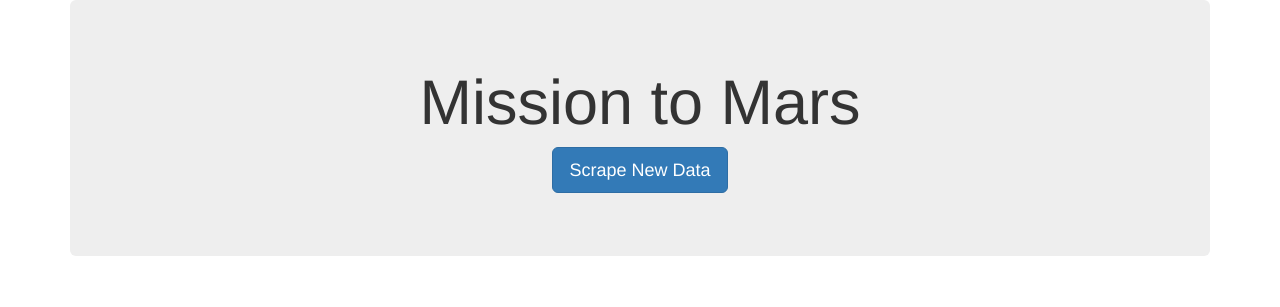
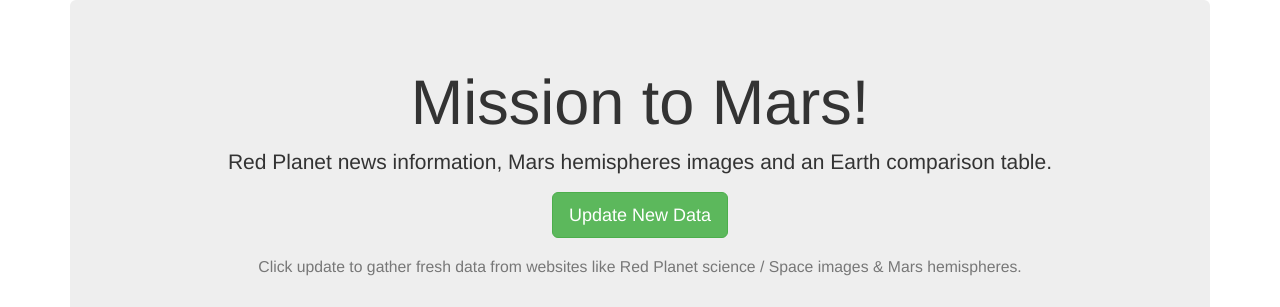
Before and after one commit to dalejandri/Mission-to-Mars, a Flask app: template templates/index.html in a window 1280 px wide. Shown: the top 307 px of the page. Run offline with Flask 2, Linux system fonts and the light colour scheme; the template is opened without the code that fills it, so the values that code supplies are empty; some libraries are stand-ins or nearby versions.

Commit message:
Add files via upload

```diff
--- a/templates/index.html
+++ b/templates/index.html
@@ -14,19 +14,26 @@
     <div class="container">
       <!-- Add Jumbotron to Header -->
       <div class="jumbotron text-center">
-        <h1>Mission to Mars</h1>
-        <!-- Add a button to activate scraping script -->
-        <p><a class="btn btn-primary btn-lg" href="/scrape" role="button">Scrape New Data</a></p>
+        <h1 class="display-4">Mission to Mars!</h1>
+        <p class="lead">Red Planet news information, Mars hemispheres images and an Earth comparison table.</p>
+          <p><a class="btn btn-success btn-lg" href="/scrape" role="button">Update New Data</a></p>
+        <hr3 class="h6">
+        <p><small>Click update to gather fresh data from websites like Red Planet science / Space images & Mars hemispheres.</small></p>
+        <p class="h6">
+
+        </p>
       </div>
-
       <!-- Add section for Mars News -->
       <div class="row" id="mars-news">
         <div class="col-md-12">
           <div class="media">
             <div class="media-body">
-              <h2>Latest Mars News</h2>
-              <h4 class="media-heading">{{ mars.news_title }}</h4>
-              <p>{{ mars.news_paragraph }}</p>
+              <h2>
+                <strong>Latest Mars News</strong>
+              </h2>
+              <h5 class="media-heading">{{ mars.news_title }}</h5>
+              <!-- text class lead -->
+              <p class="lead">{{ mars.news_paragraph }}</p>
             </div>
           </div>
         </div>
@@ -34,21 +41,31 @@
 
       <!-- Section for Featured Image and Facts table -->
       <div class="row" id="mars-featured-image">
-        <div class="col-md-8">
-          <h2>Featured Mars Image</h2>
+        <!-- Responsible -->
+        <div class="col-xs-12 col-sm-6 col-lg-8">
+          <!-- Center text -->
+          <h2 class="text-center">
+            <strong>Featured Mars Image</strong>
+          </h2>
 
           <!-- if images is False/None/non-existent, then default to error message -->
+          <!-- image frame rounded -->
           <img
             src="{{mars.featured_image | default('static/images/error.png', true) }}"
-            class="img-responsive"
+            class="img-responsive img-rounded"
             alt="Responsive image"
           />
         </div>
 
-        <div class="col-md-4">
+        <!-- Responsible -->
+        <div class="col-xs-6 col-lg-4">
           <!-- Mars Facts -->
-          <div class="row" id="mars-facts">
-            <h4>Mars Facts</h4>
+          <!-- Center content -->
+          <div class="row center-block" id="mars-facts">
+            <!-- Center text -->
+            <h3 class="text-center">
+              <strong>Mars Facts</strong>
+            </h3>
             {{ mars.facts | safe }}
           </div>
         </div>
@@ -57,11 +74,15 @@
       <!-- Section for Mars Hemispheres -->
       <div class="row" id="mars-hemispheres">
         <div class="page-header">
-          <h2 class="text-center">Mars Hemispheres</h2>
+          <h2 class="text-center">
+            <strong>Mars Hemispheres</strong>
+          </h2>
         </div>
 
         {% for hemisphere in mars.hemispheres %}
-        <div class="col-md-6">
+        <!-- Responsible -->
+        <div class="col-xs-6 col-sm-3">
+          <!-- image frame thumbnail -->
           <div class="thumbnail">
             <img src="{{hemisphere.img_url | default('static/images/error.png', true)}}" alt="...">
             <div class="caption">
```
